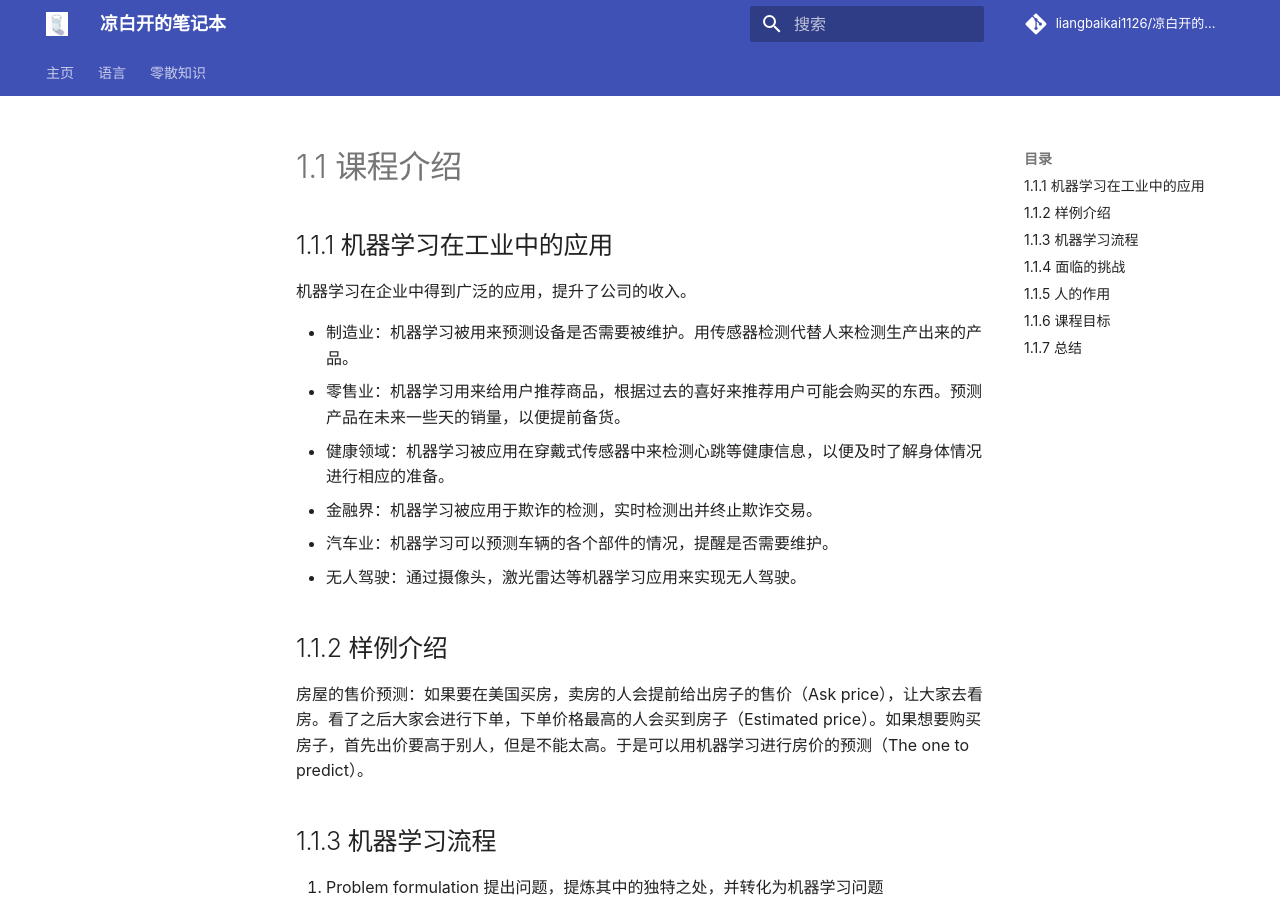
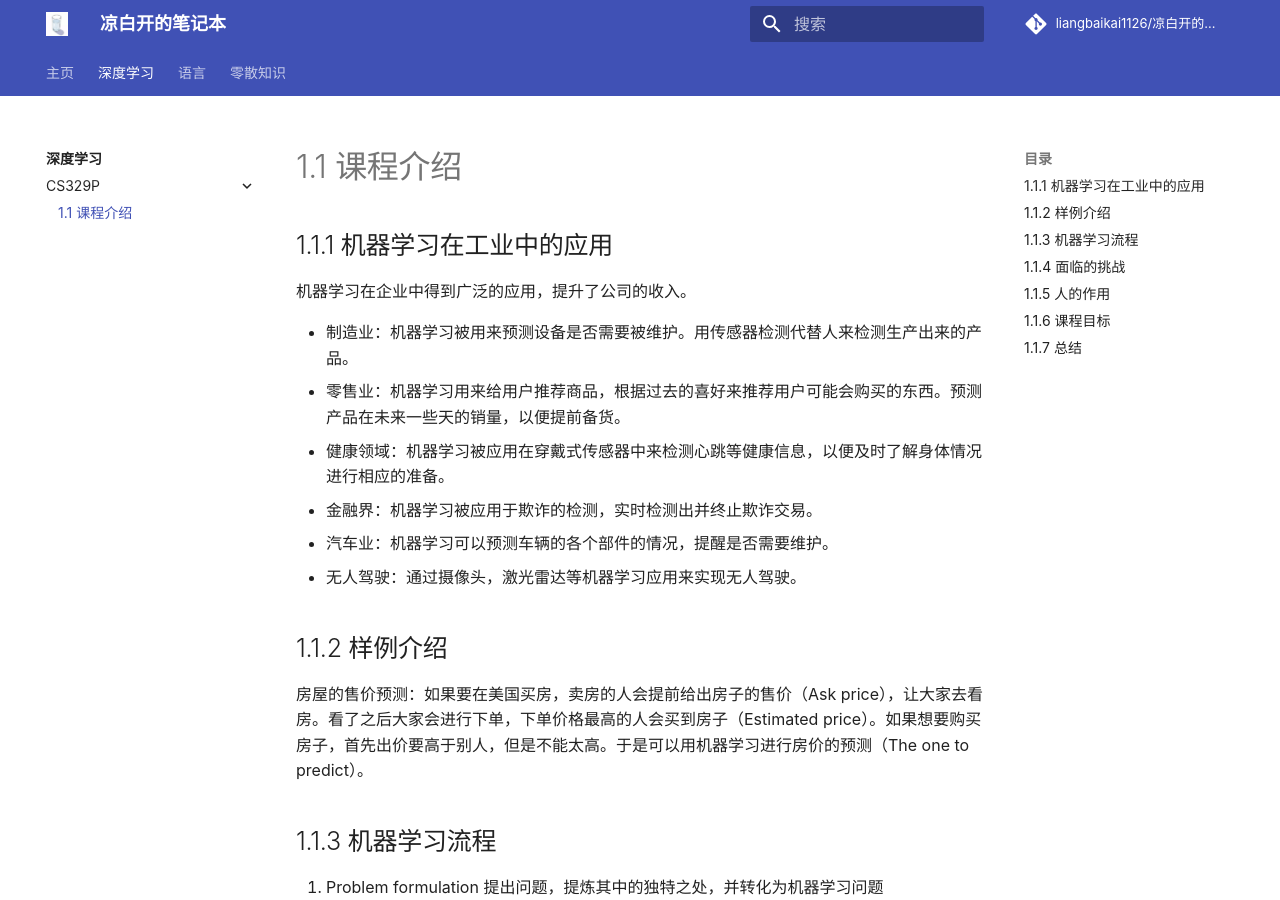
Before and after one commit to liangbaikai1126/liangbaikai1126.github.io, an MkDocs documentation site: the page built from docs/人工智能/CS329P/1.1 课程介绍/课程介绍.md, in a window 1280 px wide and 900 px high. Built offline with MkDocs 1.6.1 and Material for MkDocs 9.7.7, drawn with Linux system fonts in a browser that asks for light colours; some web fonts are replaced; comment, search, counter and statistics services are not loaded.

Commit message:
更新配置文件

```diff
--- a/mkdocs.yml
+++ b/mkdocs.yml
@@ -41,6 +41,11 @@ nav:
   - 主页:
     - index.md
 
+  - 深度学习:
+    - 人工智能/index.md
+    - CS329P:
+      - 人工智能/CS329P/1.1 课程介绍/课程介绍.md
+
   - 语言:
     - 语言/index.md
     - C++:
```
